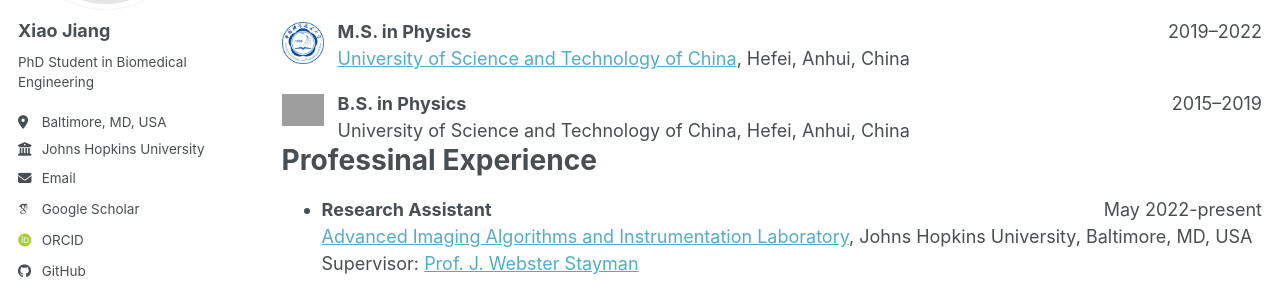
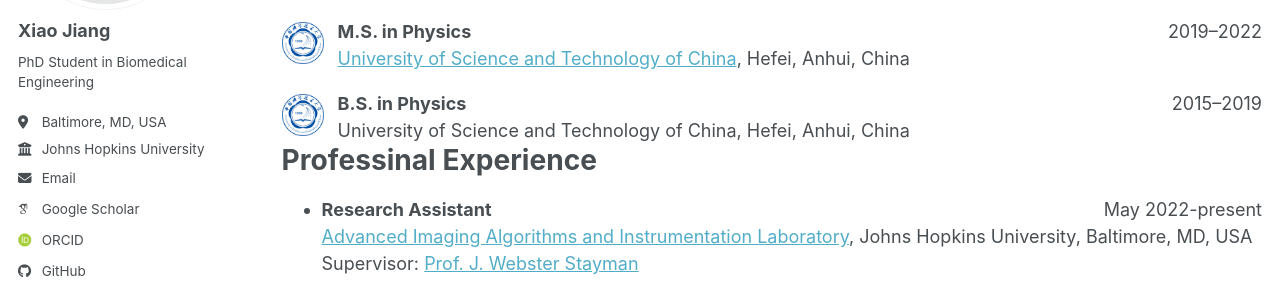
Before and after one commit to Xiao-Jiang-22/Xiao-Jiang-22.github.io, a Jekyll site: the page built from _pages/cv.md, in a window 1280 px wide. Shown: the part 264-548 px from the top of the page. Built offline with Jekyll 4.4.1, drawn with Linux system fonts in a browser that asks for light colours; some web fonts are replaced; a script bundle is joined from its source files by our own code; library files that are not in the unit come from our copies.

Commit message:
Update cv.md

```diff
--- a/_pages/cv.md
+++ b/_pages/cv.md
@@ -53,7 +53,7 @@
 </div>
 
 <div style="display:flex; align-items:flex-start; gap:14px;">
-  <img src="{{ base_path }}/images/logos/ustc.png"
+  <img src="{{ base_path }}/images/logo/ustc_logo.png"
        alt="University of Science and Technology of China"
        style="width:42px; height:auto; margin-top:4px;">
   <div style="flex:1;">
```
